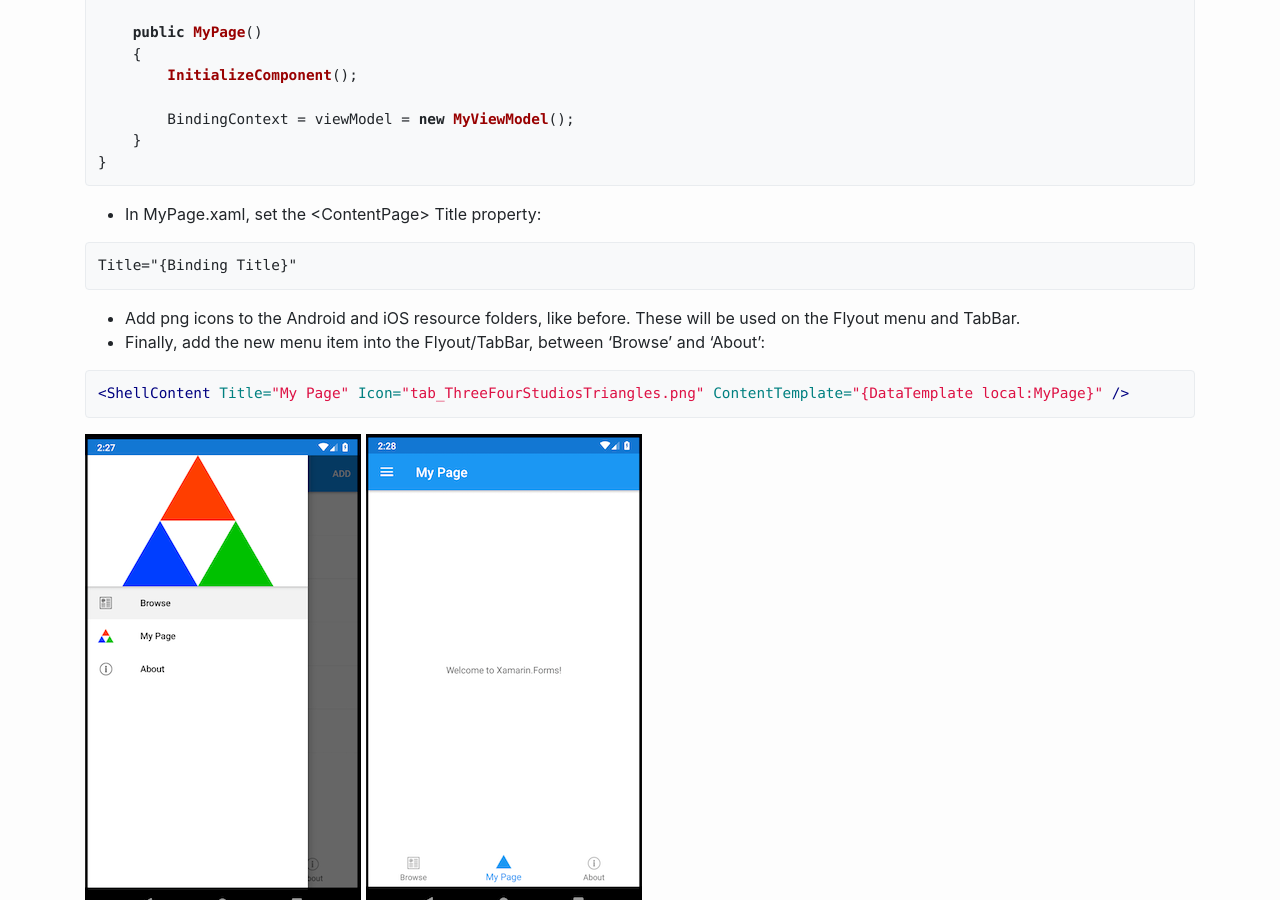
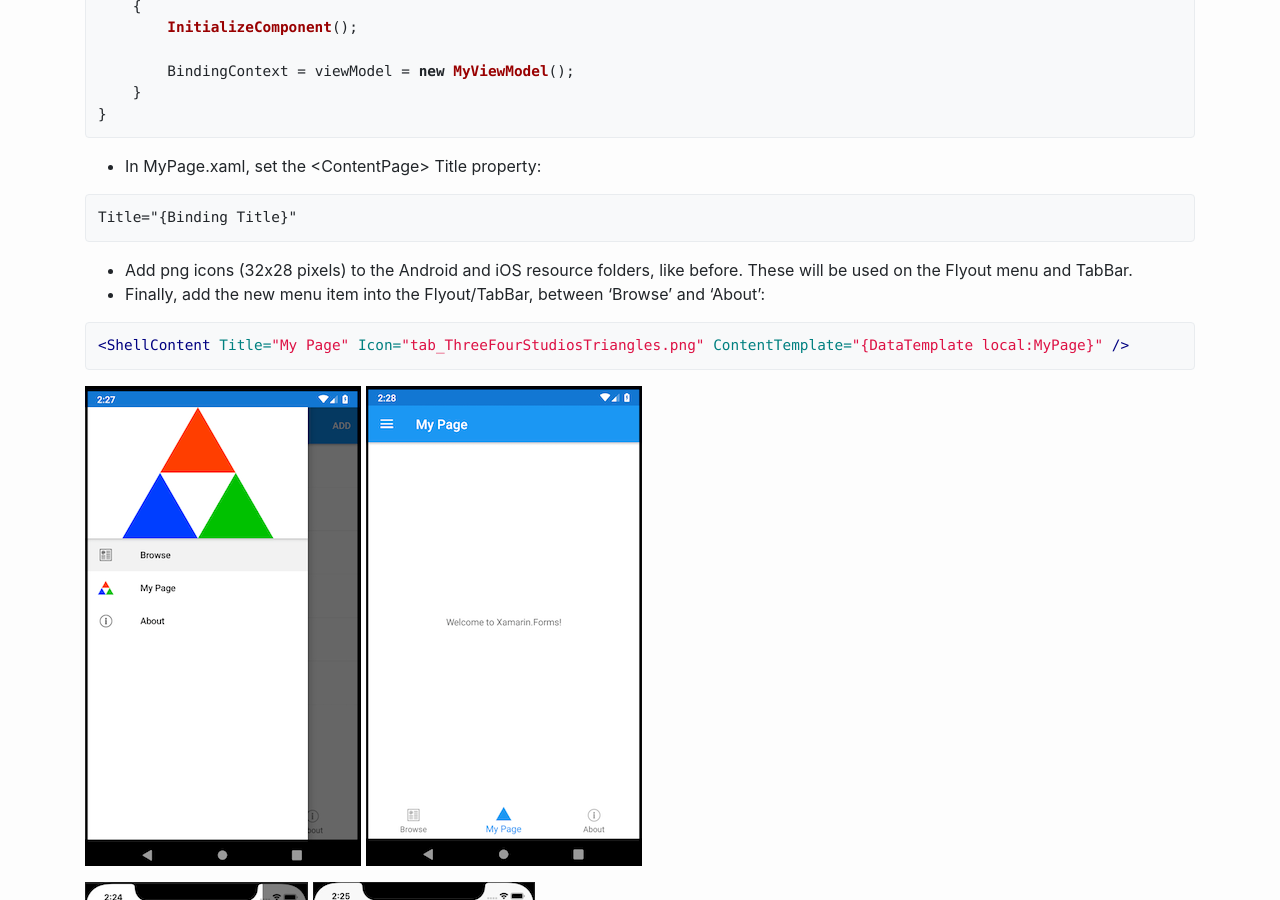
Before and after one commit to Simon3FourStudios/Simon3FourStudios.github.io, a Jekyll site: the page built from _posts/2020-01-27-xamarin-forms-shell.md, in a window 1280 px wide and 900 px high, scrolled down 11279 px. Built offline with Jekyll 4.4.1, drawn with Linux system fonts in a browser that asks for light colours; comment, search, counter and statistics services are not loaded.

Commit message:
XFShell post - fixed a couple of images

```diff
--- a/_posts/2020-01-27-xamarin-forms-shell.md
+++ b/_posts/2020-01-27-xamarin-forms-shell.md
@@ -200,7 +200,7 @@
 Title="{Binding Title}"
 {% endraw %}
 {% endhighlight %}
-* Add png icons to the Android and iOS resource folders, like before. These will be used on the Flyout menu and TabBar.
+* Add png icons (32x28 pixels) to the Android and iOS resource folders, like before. These will be used on the Flyout menu and TabBar.
 * Finally, add the new menu item into the Flyout/TabBar, between 'Browse' and 'About':
 {% highlight xml %}
 {% raw %}
```
Also changed, not shown: assets/img/2020/01/27/XFShellDemoiOS2.gif, assets/img/2020/01/27/vs2019-flyout-header2.png.
